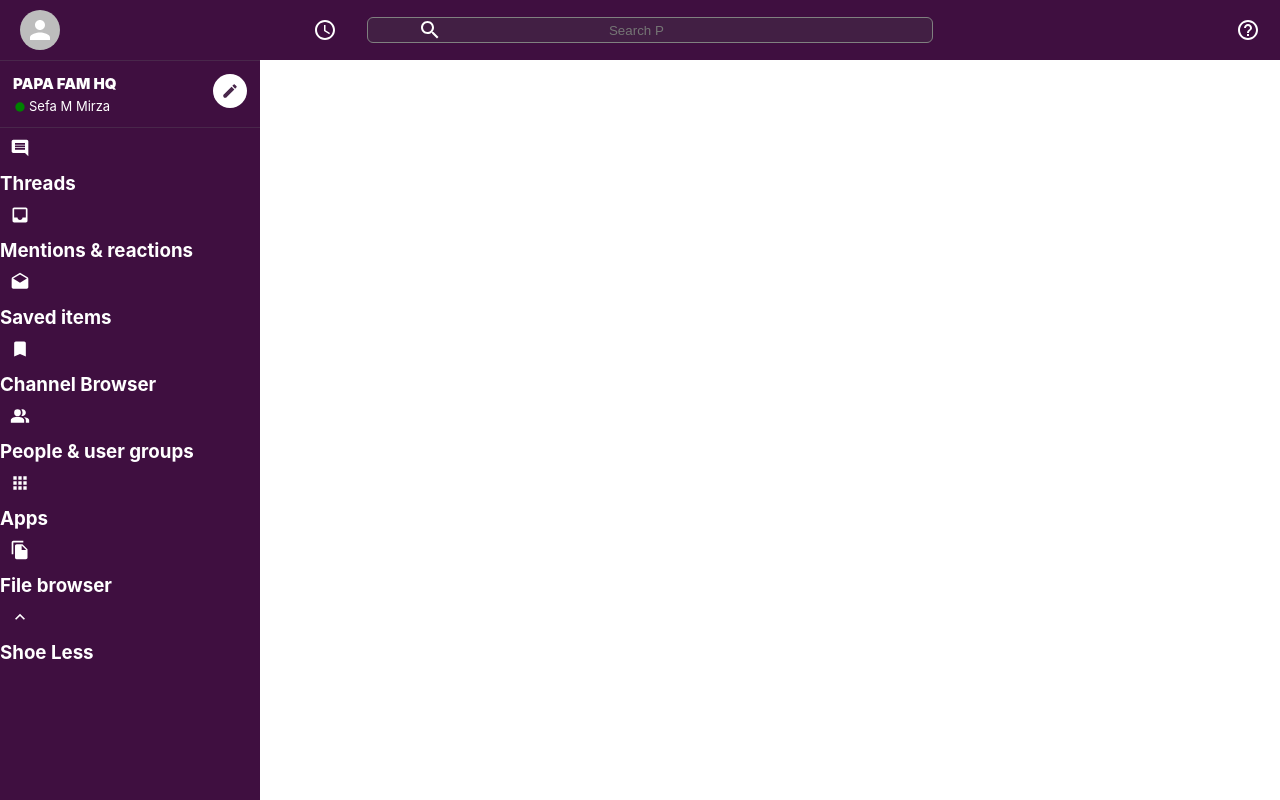
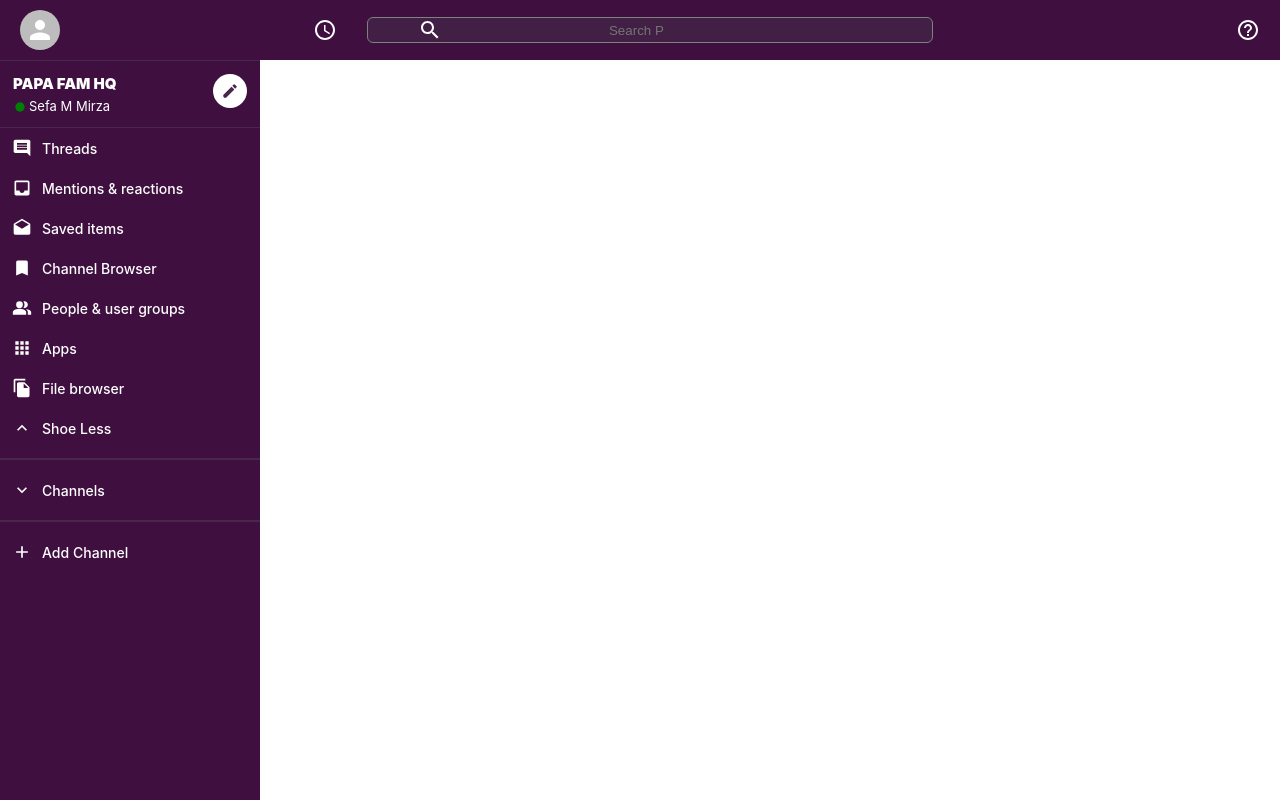
Before and after one commit to sefammirza/slack-clone, a React (Create React App) app: page / in a window 1280 px wide. Built offline with nearby package versions, Linux system fonts and the light colour scheme.

Commit message:
firebase db

```diff
--- a/package.json
+++ b/package.json
@@ -11,6 +11,7 @@
     "@testing-library/jest-dom": "^5.16.4",
     "@testing-library/react": "^13.2.0",
     "@testing-library/user-event": "^13.5.0",
+    "firebase": "^9.8.1",
     "material-icons": "^1.10.11",
     "react": "^18.1.0",
     "react-dom": "^18.1.0",
--- a/src/components/Sidebar.js
+++ b/src/components/Sidebar.js
@@ -11,6 +11,8 @@ import PeopleAltIcon from '@mui/icons-material/PeopleAlt';
 import AppsIcon from '@mui/icons-material/Apps';
 import FileCopyIcon from '@mui/icons-material/FileCopy';
 import ExpandLessIcon from '@mui/icons-material/ExpandLess';
+import ExpandMoreIcon from '@mui/icons-material/ExpandMore';
+import AddIcon from '@mui/icons-material/Add';
 
 function Sidebar() {
   return (
@@ -35,7 +37,13 @@ function Sidebar() {
             <SidebarOption Icon={FileCopyIcon} title="File browser"/>
             <SidebarOption Icon={ExpandLessIcon} title="Shoe Less"/>
 
+            <hr/>
 
+            <SidebarOption Icon={ExpandMoreIcon} title="Channels"/>
+
+            <hr/>
+
+            <SidebarOption Icon={AddIcon} addChannelOption title="Add Channel"/>
 
         </SidebarContainer>
   )
@@ -50,6 +58,12 @@ const SidebarContainer = styled.div`
    border-top: 1px solid #49274b;
    max-width: 260px;
    margin-top: 60px;
+
+   >hr {
+       margin-top: 10px;
+       margin-bottom: 10px;
+       border: 1px solid #49274b;
+   }
 `
 
 const SidebarHeader = styled.div`
--- a/src/components/SidebarOption.js
+++ b/src/components/SidebarOption.js
@@ -1,9 +1,25 @@
 import React from 'react'
 import styled from 'styled-components'
+import { db } from '../firebase'
 
-function SidebarOption({Icon, title}) {
+function SidebarOption({Icon, title, addChannelOption}) {
+
+    const addChannel = () => {
+        const channelName = prompt('Please enter the channel Name')
+
+        if (channelName) {
+            db.collection('rooms').add({
+                name:channelName,
+            });
+        }
+    };
+
+    const selectChannel = () => {
+
+    }
+
   return (
-      <SidebarOptionContainer>
+      <SidebarOptionContainer onClick={addChannelOption ? addChannel : selectChannel}>
           {Icon && <Icon fontSize="small" style={{padding:10}} />}
           {Icon ? (
               <h3>{title}</h3>
@@ -19,7 +35,24 @@ function SidebarOption({Icon, title}) {
 export default SidebarOption
 
 const SidebarOptionContainer = styled.div`
+display: flex;
+font-size: 12px;
+align-items: center;
+padding-left:2px;
+cursor: pointer;
 
+:hover{
+    opacity: 0.9;
+    background-color: #340e36;
+}
+
+> h3 {
+    font-weight: 500;
+}
+
+> h3 > span {
+    padding: 15px;
+}
 `
 
 const SidebarOptionChannel = styled.div`
--- a/src/firebase.js
+++ b/src/firebase.js
@@ -1,3 +1,7 @@
+import { initializeApp } from 'firebase/app';
+import {getAuth, GoogleAuthProvider} from 'firebase/auth'
+import { getFirestore} from 'firebase/firestore/lite';
+
 const firebaseConfig = {
     apiKey: "AIzaSyC8K_kVouuWYpIGvfJngTTOO-X5SQrx01k",
     authDomain: "slack-clone-4e9be.firebaseapp.com",
@@ -6,3 +10,10 @@ const firebaseConfig = {
     messagingSenderId: "776815951841",
     appId: "1:776815951841:web:947dc6441bed8e21d15ca0"
   };
+
+  const firebaseApp = initializeApp(firebaseConfig)
+  const db = getFirestore(firebaseApp);
+  const auth = getAuth(firebaseApp);
+  const provider = new GoogleAuthProvider();
+
+  export {provider, db, auth}
```
Also changed, not shown: 1 other file (tests, documents, lock files or other folders).
